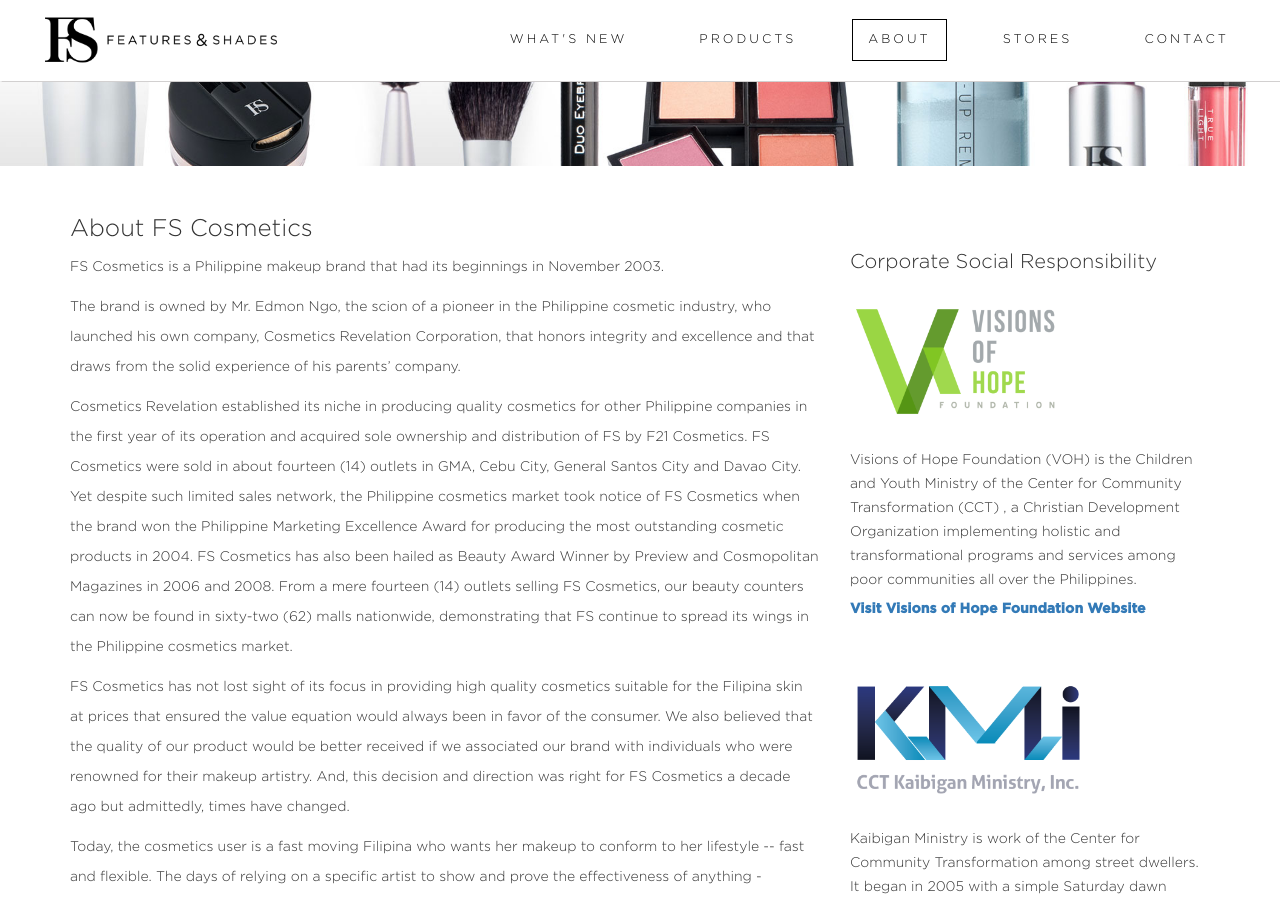
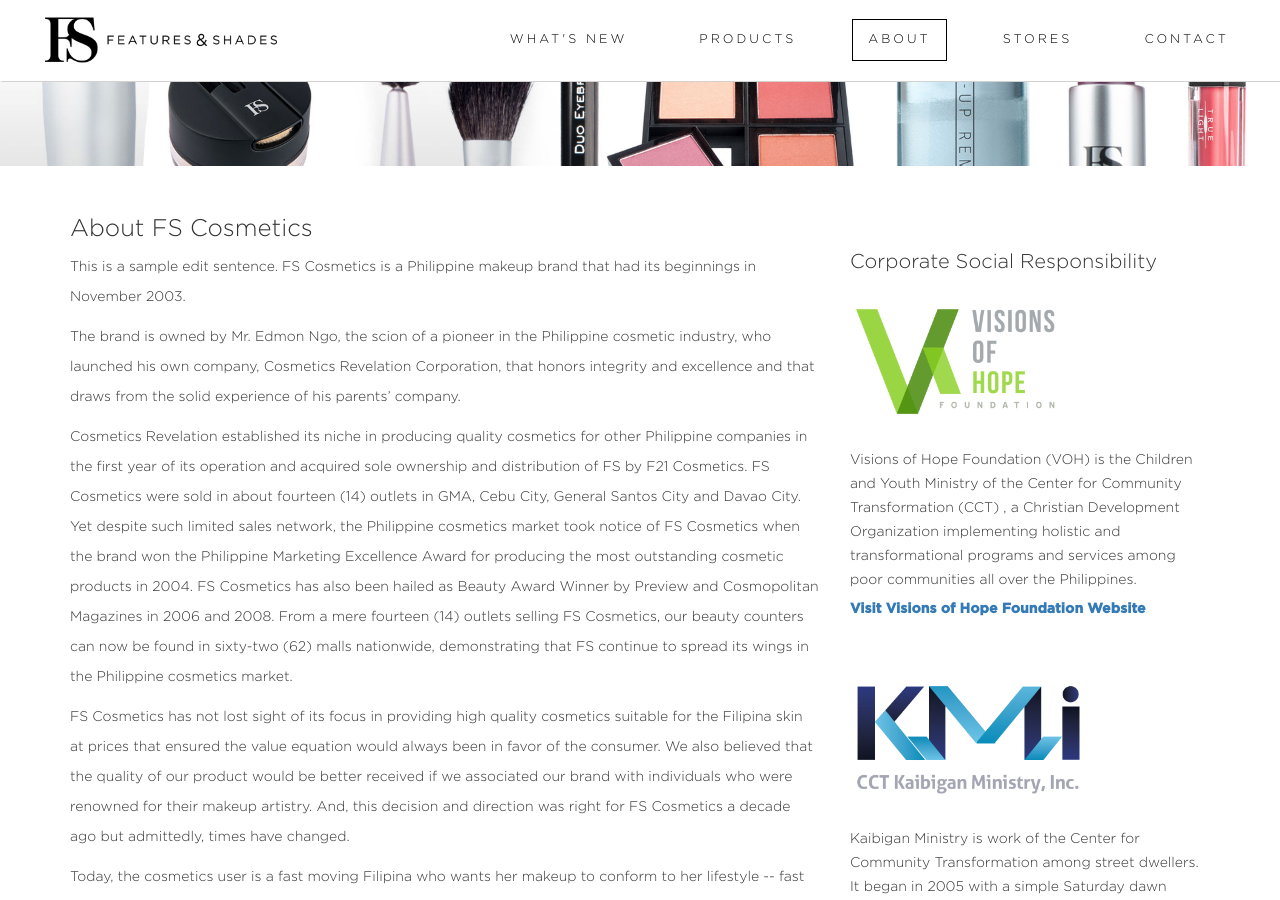
Before and after one commit to fscosmetics/fscosmetics, a Jekyll site: the page built from pages/about.html, in a window 1280 px wide and 900 px high, scrolled down 381 px. Built offline with Jekyll 4.4.1, drawn with Linux system fonts in a browser that asks for light colours; nearby versions of some CDN libraries; library files that are not in the unit come from our copies; a style sheet for code colours, icons or effects is not loaded.

Commit message:
Updated '/_includes/about/content.html' via CloudCannon

```diff
--- a/_includes/about/content.html
+++ b/_includes/about/content.html
@@ -2,7 +2,7 @@
     <div class="col-md-8 left-content">
         <h3>About FS Cosmetics </h3>
         <p>
-            FS Cosmetics is a Philippine makeup brand that had its beginnings in November 2003.
+            This is a sample edit sentence. FS Cosmetics is a Philippine makeup brand that had its beginnings in November 2003.
         </p>
         <p>
             The brand is owned by Mr. Edmon Ngo, the scion of a pioneer in the Philippine cosmetic industry, who launched his own company, Cosmetics Revelation Corporation, that honors integrity and excellence and that draws from the solid experience of his parents’ company.
```
